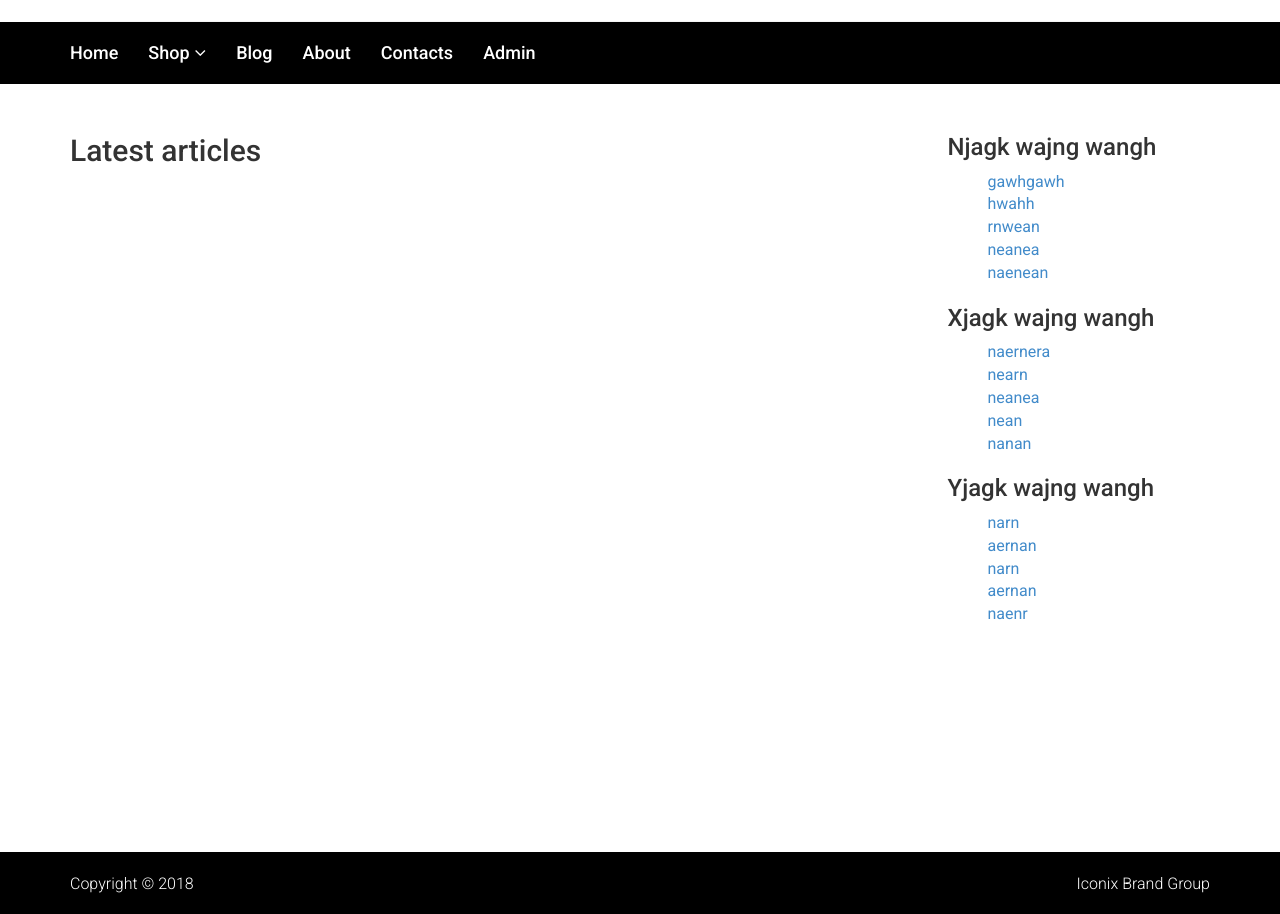
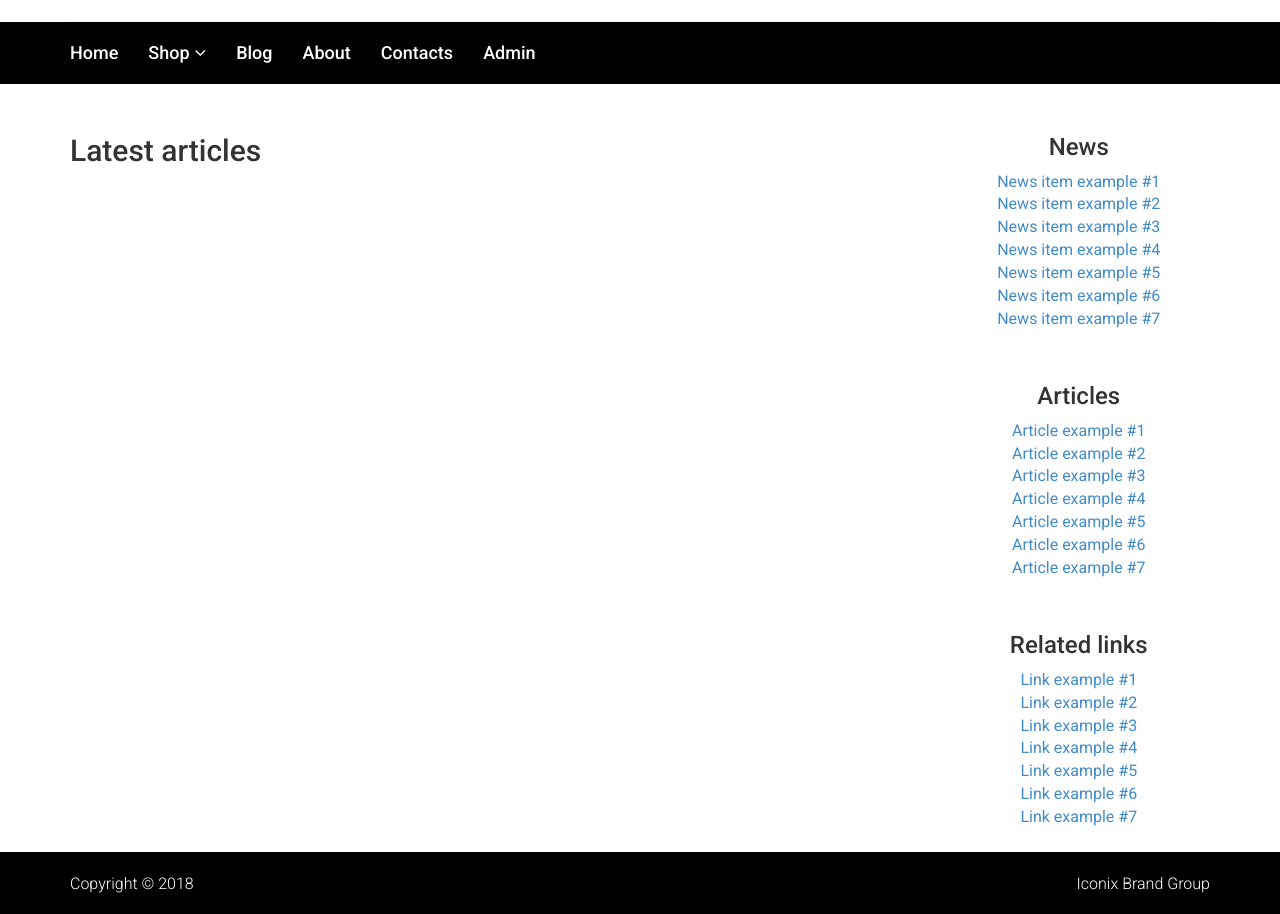
Before and after one commit to hzhyvinskyi/ecko-unltd, a PHP site: template views/blog/index.php in a window 1280 px wide. Shown: the part 187-1101 px from the top of the page. Run offline with PHP 8.4, Linux system fonts and the light colour scheme; the template is opened without the code that fills it, so the values that code supplies are empty; some libraries are stand-ins or nearby versions.

Commit message:
Blog view

```diff
--- a/template/css/main.css
+++ b/template/css/main.css
@@ -62,6 +62,9 @@ a#scrollUp i{
     font-size:30px;
 }
 
+.profile-list li {
+    margin-bottom:5px;
+}
 
 /*************************
 *******Header CSS******
@@ -1564,7 +1567,7 @@ footer {
 **************************/
 
 .header-admin, .footer-admin, .main-admin {
-	background-color:#f1f1f1;
+	background-color:#f7f7e2;
 }
 
 .main-admin {
@@ -1577,7 +1580,8 @@ footer {
 
 .admin-main-item a {
     display:block;
-    margin:5px 0;
+    margin:8px 0;
+    font-size:18px;
 }
 
 .header-admin {
@@ -1777,8 +1781,10 @@ footer {
     margin:0;
 }
 
-.about-bullet {
+.about-slide {
     width:100%;
+    cursor:pointer;
+    border-radius:3px;
 }
 
 .accordion-header__khaki {
@@ -1813,3 +1819,11 @@ footer {
 .blog__image {
     width:100%;
 }
+
+.blog__sidebar {
+    text-align:center;
+}
+
+.blog__sidebar ul, li {
+    padding: 0;
+}
--- a/template/js/main.js
+++ b/template/js/main.js
@@ -72,4 +72,14 @@ $(document).ready(function(){
 			}
 		})
 	});
+
+	$('.about-slide').click(function () {
+		$(this).fadeOut(500, function () {
+			if ($(this).attr('src') !== '/template/img/home/award-winning-websites.jpg') {
+				$(this).attr('src', '/template/img/home/award-winning-websites.jpg').fadeIn(500);
+			} else {
+				$(this).attr('src', '/template/img/home/cb2c65b2d6facc14662.jpg').fadeIn(500);
+			}
+		});
+	})
 });
--- a/views/blog/index.php
+++ b/views/blog/index.php
@@ -6,7 +6,9 @@
 				<h2 class="blog__main-title">Latest articles</h2>
 				<?php foreach ($articleList as $article): ?>
 					<div class="blog__article">
-						<h3 class="blog__title"><?=$article['title']?></h3>
+						<a href="/blog/article/<?=$article['id']?>">
+							<h3 class="blog__title"><?=$article['title']?></h3>
+						</a>
 						<div class="blog__date"><?=$article['date']?></div>
 						<img class="blog__image" src="<?=$article['image']?>">
 						<p class="blog__short-content">
@@ -14,38 +16,48 @@
 						</p>
 						<a href="/blog/article/<?=$article['id']?>">Read more</a>
 					</div>
+					<hr>
+					<br>
 				<?php endforeach; ?>
 			</div>
 			<div class="col-lg-3">
-				<aside>
+				<aside class="blog__sidebar">
 					<div>
-						<h3>Njagk wajng wangh</h3>
+						<h3>News</h3>
 						<ul>
-							<li><a href="">gawhgawh</a></li>
-							<li><a href="">hwahh</a></li>
-							<li><a href="">rnwean</a></li>
-							<li><a href="">neanea</a></li>
-							<li><a href="">naenean</a></li>
+							<li><a href="#">News item example #1</a></li>
+							<li><a href="#">News item example #2</a></li>
+							<li><a href="#">News item example #3</a></li>
+							<li><a href="#">News item example #4</a></li>
+							<li><a href="#">News item example #5</a></li>
+							<li><a href="#">News item example #6</a></li>
+							<li><a href="#">News item example #7</a></li>
 						</ul>
 					</div>
+					<br>
 					<div>
-						<h3>Xjagk wajng wangh</h3>
+						<h3>Articles</h3>
 						<ul>
-							<li><a href="">naernera</a></li>
-							<li><a href="">nearn</a></li>
-							<li><a href="">neanea</a></li>
-							<li><a href="">nean</a></li>
-							<li><a href="">nanan</a></li>
+							<li><a href="#">Article example #1</a></li>
+							<li><a href="#">Article example #2</a></li>
+							<li><a href="#">Article example #3</a></li>
+							<li><a href="#">Article example #4</a></li>
+							<li><a href="#">Article example #5</a></li>
+							<li><a href="#">Article example #6</a></li>
+							<li><a href="#">Article example #7</a></li>
 						</ul>
 					</div>
+					<br>
 					<div>
-						<h3>Yjagk wajng wangh</h3>
+						<h3>Related links</h3>
 						<ul>
-							<li><a href="">narn</a></li>
-							<li><a href="">aernan</a></li>
-							<li><a href="">narn</a></li>
-							<li><a href="">aernan</a></li>
-							<li><a href="">naenr</a></li>
+							<li><a href="#">Link example #1</a></li>
+							<li><a href="#">Link example #2</a></li>
+							<li><a href="#">Link example #3</a></li>
+							<li><a href="#">Link example #4</a></li>
+							<li><a href="#">Link example #5</a></li>
+							<li><a href="#">Link example #6</a></li>
+							<li><a href="#">Link example #7</a></li>
 						</ul>
 					</div>
 				</aside>
--- a/views/layouts/header.php
+++ b/views/layouts/header.php
@@ -44,11 +44,11 @@
                 <div class="col-sm-6">
                     <div class="social-icons pull-right">
                         <ul class="nav navbar-nav">
-                            <li><a href="#"><i class="fa fa-facebook"></i></a></li>
-							<li><a href="#"><i class="fa fa-google-plus"></i></a></li>
-							<li><a href="#"><i class="fa fa-twitter"></i></a></li>
-							<li><a href="#"><i class="fa fa-linkedin"></i></a></li>
-							<li><a href="#"><i class="fa fa-dribbble"></i></a></li>
+                            <li><a href="https://www.facebook.com/" target="_blank"><i class="fa fa-facebook"></i></a></li>
+							<li><a href="https://plus.google.com" target="_blank"><i class="fa fa-google-plus"></i></a></li>
+							<li><a href="https://twitter.com" target="_blank"><i class="fa fa-twitter"></i></a></li>
+							<li><a href="https://www.linkedin.com/" target="_blank"><i class="fa fa-linkedin"></i></a></li>
+							<li><a href="https://dribbble.com/" target="_blank"><i class="fa fa-dribbble"></i></a></li>
                         </ul>
                     </div>
                 </div>
```
Also changed, not shown: controllers/BlogController.php (+7 -0 lines), models/Blog.php (+25 -0 lines), views/blog/view.php (+34 -0 lines), views/site/about.php (+7 -7 lines), template/img/blog/blog-1.jpg, template/img/blog/blog-2.jpg (added), template/img/blog/blog-3.jpg (added), template/img/home/award-winning-websites.jpg (added), template/img/home/cb2c65b2d6facc14662.jpg.
